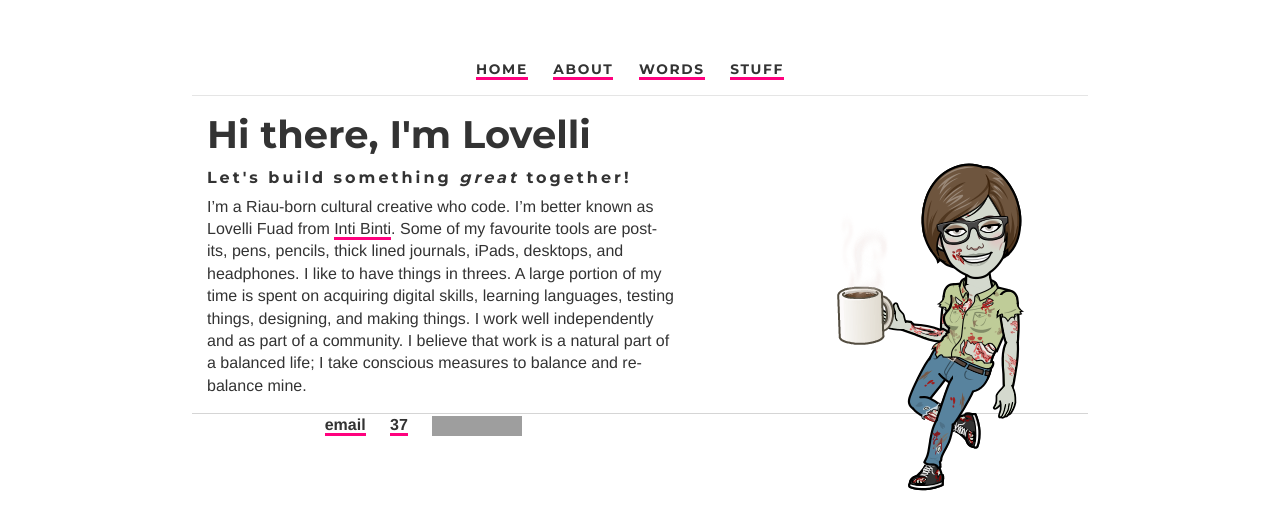
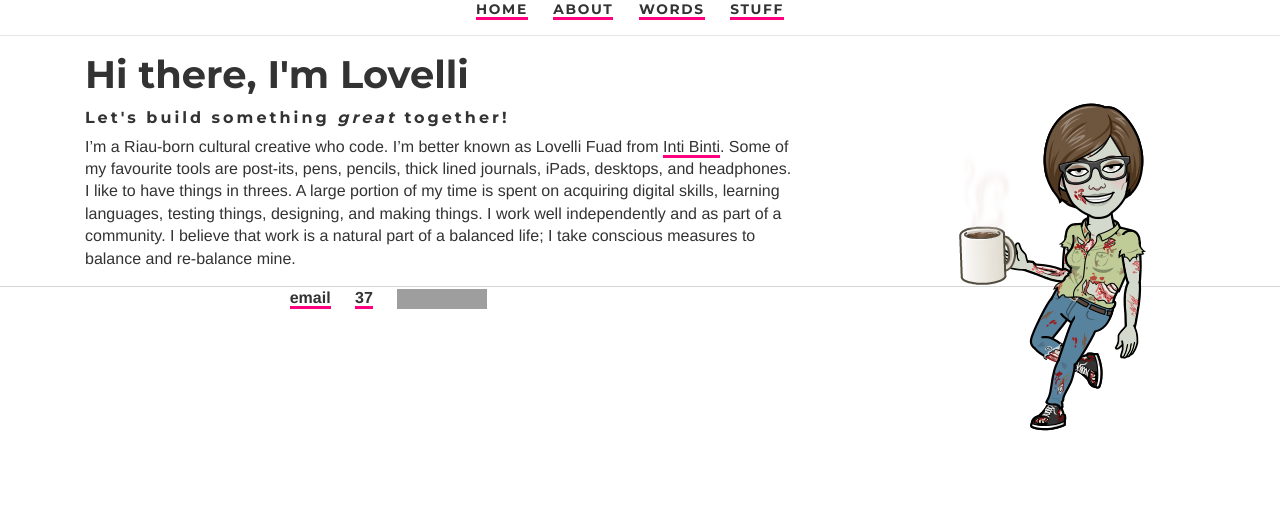
Before and after one commit to ariesti/ariesti.github.io, a Jekyll site: the page built from index.html, in a window 1280 px wide. Shown: the top 530 px of the page. Built offline with Jekyll 4.4.1, drawn with Linux system fonts in a browser that asks for light colours; grey boxes are pictures that could not be loaded.

Commit message:
Update main.css

```diff
--- a/css/main.css
+++ b/css/main.css
@@ -70,9 +70,6 @@ body {
 	font-size: 62.5%/1em;
 	font-family: Helvetica Neue, sans-serif;
     	color: #333;
-    	margin: 60px auto;
-    	width: 70%;
-    	overflow: auto;
 }
 
 #wrapper {
```
